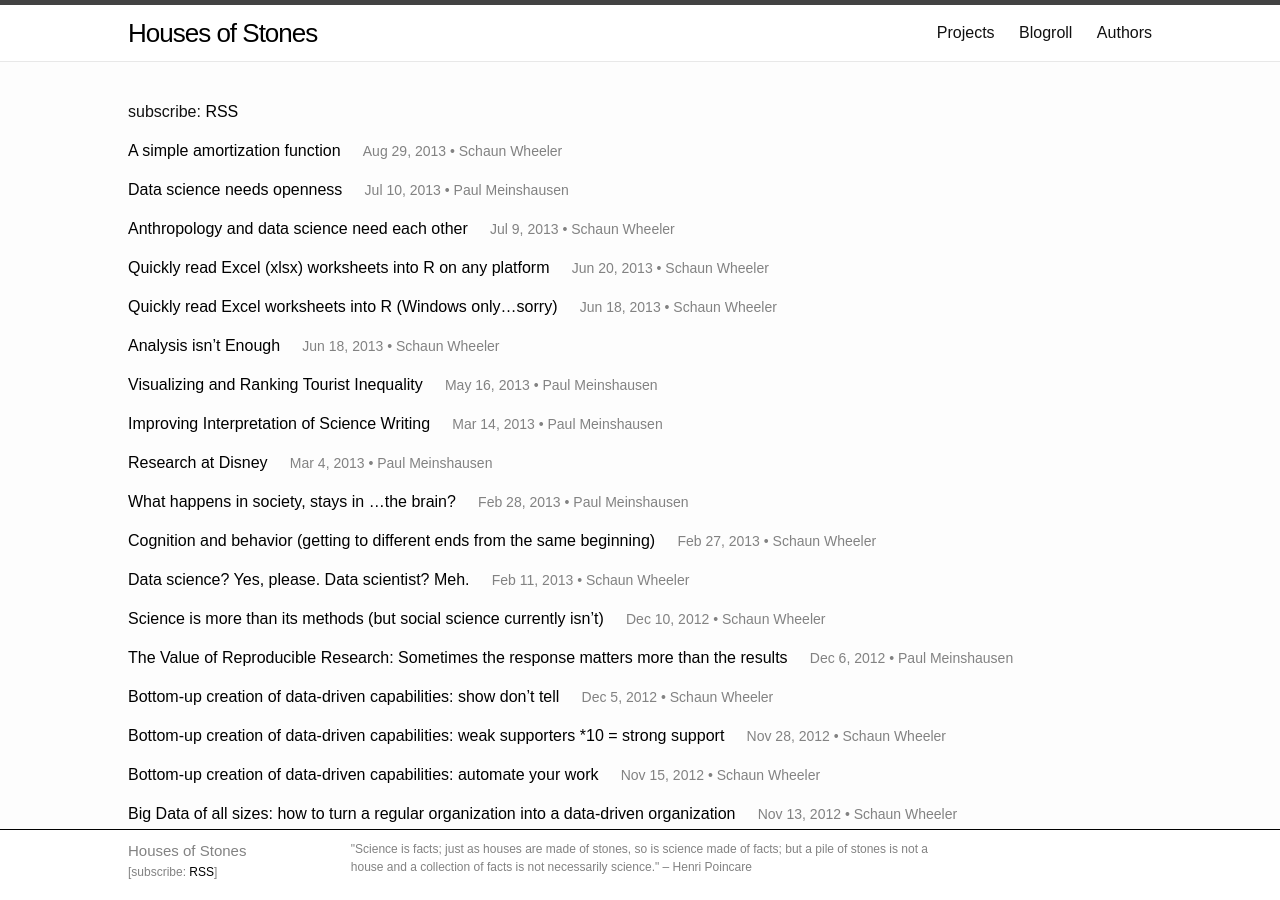
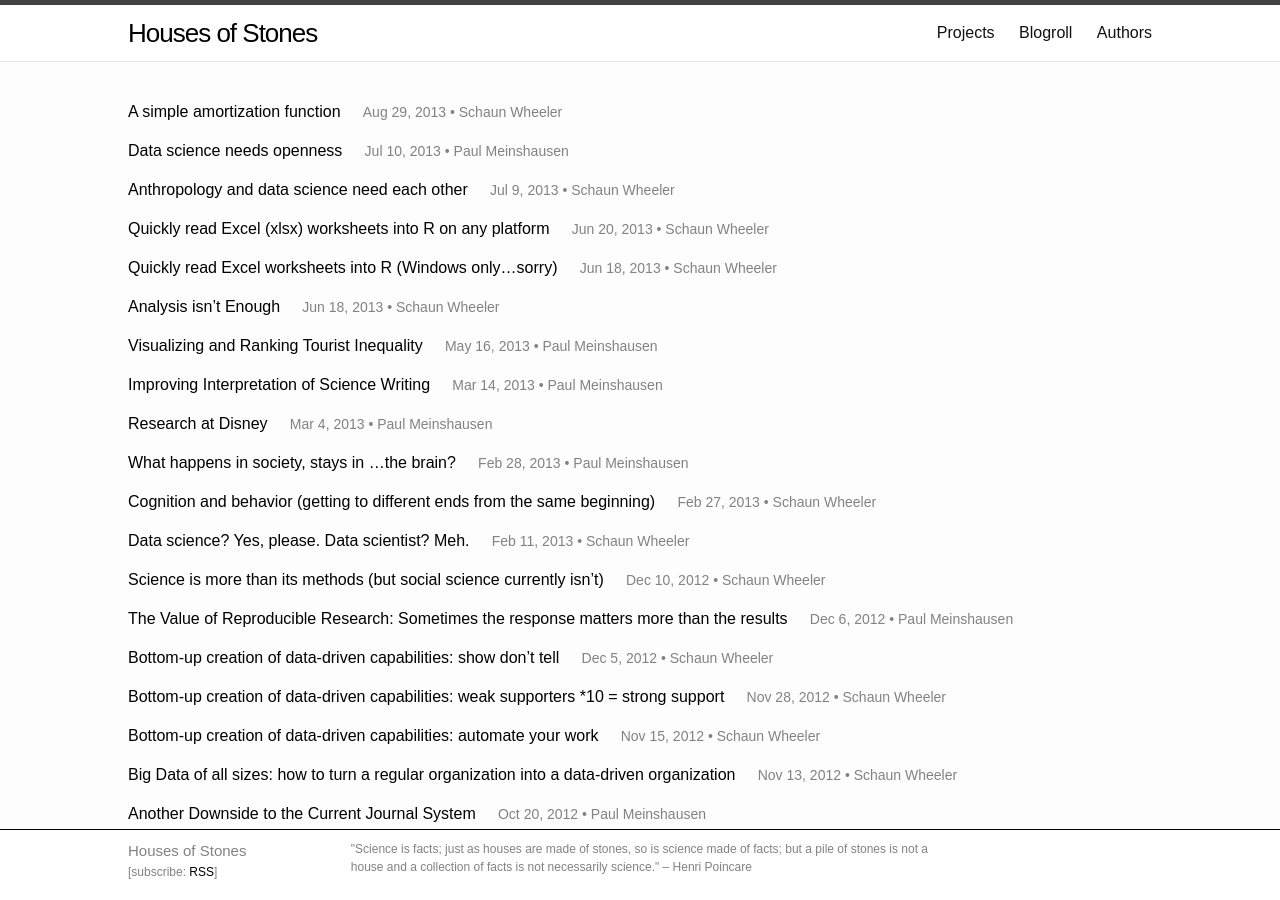
Before and after one commit to housesofstones/housesofstones.github.io, a Jekyll site: the page built from index.html, in a window 1280 px wide and 900 px high. Built offline with Jekyll 4.4.1, drawn with Linux system fonts in a browser that asks for light colours; nearby versions of some CDN libraries.

Commit message:
Update index.html

```diff
--- a/index.html
+++ b/index.html
@@ -3,9 +3,6 @@
 ---
 
 <div class="home">
-
-<p class="rss-subscribe">subscribe: <a href="{{ "/feed.xml" | prepend: site.baseurl }}">RSS</a></p>
-
   <ul class="post-list">
     {% for post in site.posts %}
       <li>
```
